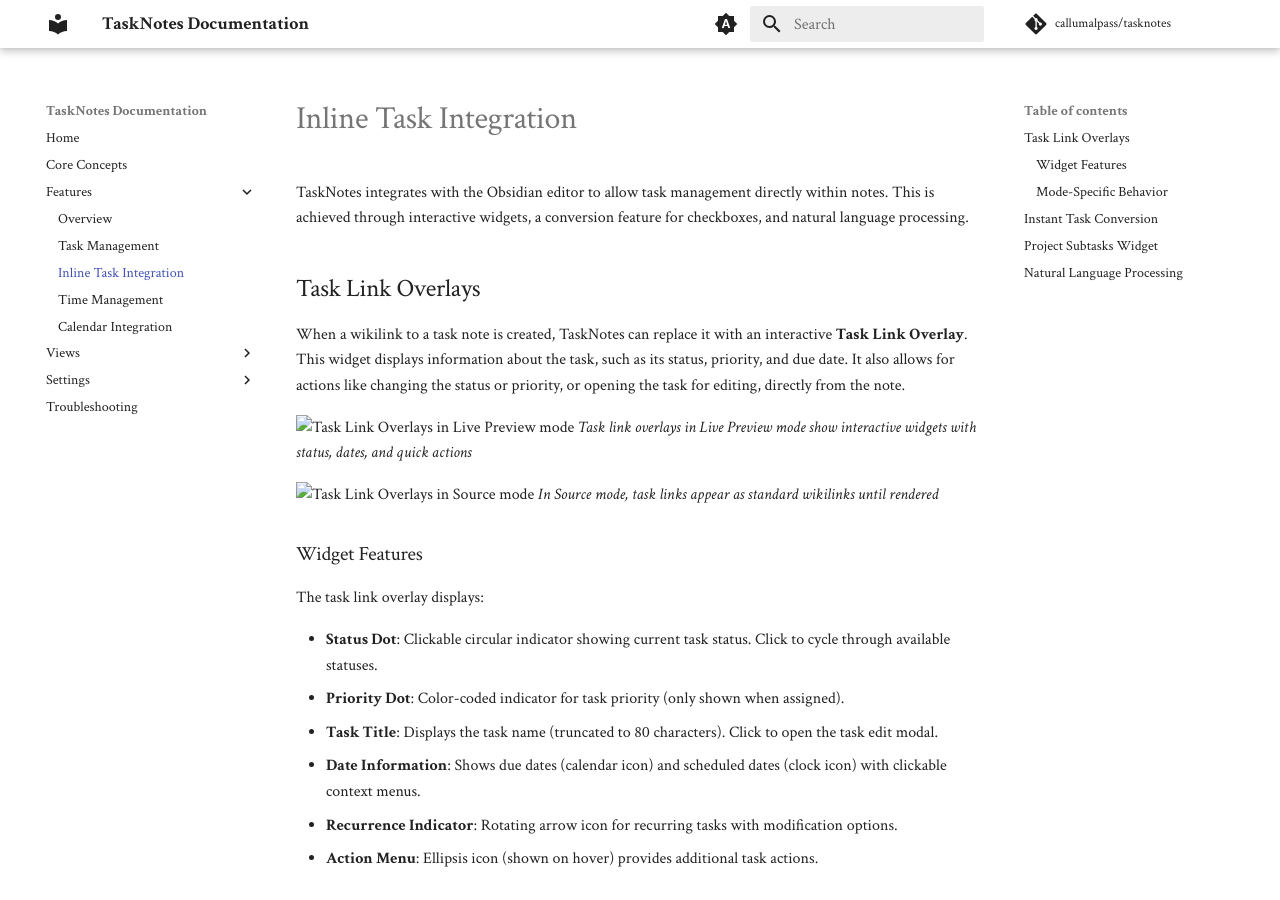
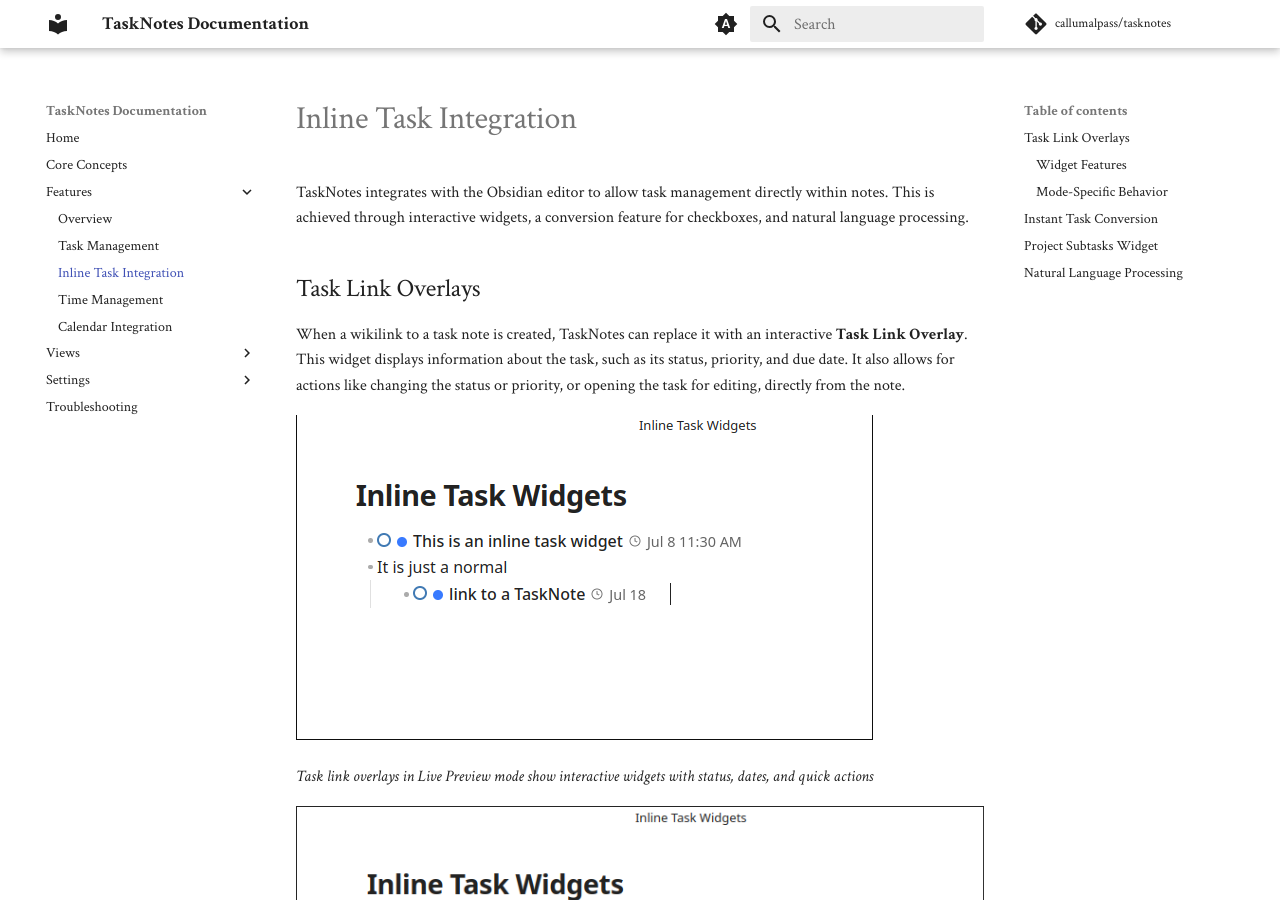
Before and after one commit to thisisthedave/tasknotes, an MkDocs documentation site: the page built from docs/features/inline-tasks.md, in a window 1280 px wide and 900 px high. Built offline with MkDocs 1.6.1 and Material for MkDocs 9.7.7, drawn with Linux system fonts in a browser that asks for light colours; comment, search, counter and statistics services are not loaded.

Commit message:
fix: Move inline task widget screenshots to docs/assets folder
- Move screenshots from media/ to docs/assets/ for proper MkDocs integration
- Update image references in inline task documentation

```diff
--- a/docs/features/inline-tasks.md
+++ b/docs/features/inline-tasks.md
@@ -6,10 +6,12 @@ TaskNotes integrates with the Obsidian editor to allow task management directly
 
 When a wikilink to a task note is created, TaskNotes can replace it with an interactive **Task Link Overlay**. This widget displays information about the task, such as its status, priority, and due date. It also allows for actions like changing the status or priority, or opening the task for editing, directly from the note.
 
-![Task Link Overlays in Live Preview mode](../media/2025-07-17_21-03-55.png)
+![Task Link Overlays in Live Preview mode](../assets/2025-07-17_21-03-55.png)
+
 *Task link overlays in Live Preview mode show interactive widgets with status, dates, and quick actions*
 
-![Task Link Overlays in Source mode](../media/2025-07-17_21-04-24.png)
+![Task Link Overlays in Source mode](../assets/2025-07-17_21-04-24.png)
+
 *In Source mode, task links appear as standard wikilinks until rendered*
 
 ### Widget Features
```
Also changed, not shown: docs/assets/2025-07-17_21-03-55.png (renamed from media/2025-07-17_21-03-55.png), docs/assets/2025-07-17_21-04-24.png (renamed from media/2025-07-17_21-04-24.png).
